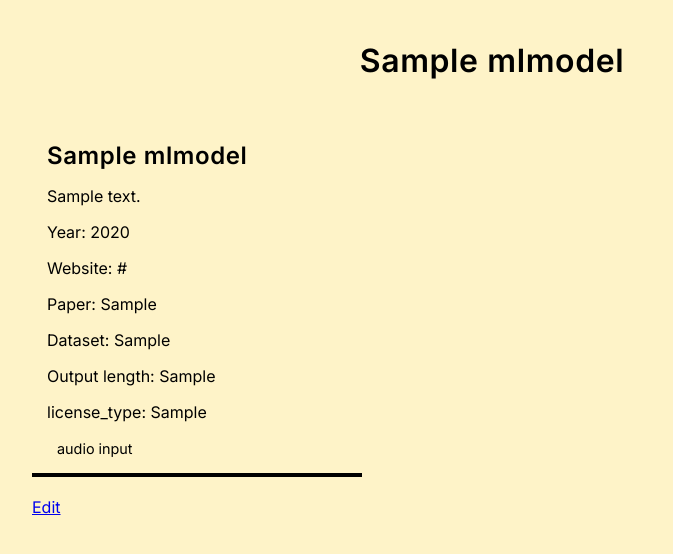
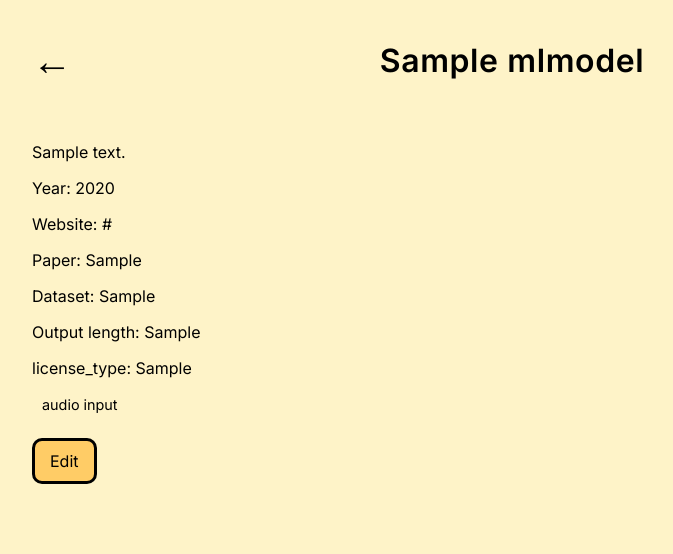
Before and after one commit to Music-RAI/model-explorer, a Django app: page /1/ in a window 1280 px wide. Shown: the top 554 px of the page, without its empty margins (148-821 px from the left). Run offline with Django 4.2, Linux system fonts and the light colour scheme; tables that the repository leaves empty hold one stand-in row (values such as "Sample post").

Commit message:
Style detail views

```diff
--- a/genmodels/static/genmodels/style.css
+++ b/genmodels/static/genmodels/style.css
@@ -4,6 +4,11 @@ body {
     padding: 20px;
     background-color: #FEF3C8; /* <- yellow */
     color: #000;
+}
+
+a {
+    color: inherit;
+    text-decoration: inherit;
 }
 
 .container {
@@ -36,12 +41,14 @@ h1, h2 {
 }
 
 .tag,
-.tag-reset {
+.tag-reset,
+.button {
     padding: 10px;
     margin: 0 5px;
     cursor: pointer;
 }
 
+.button,
 .tag-reset {
     padding-left: 15px;
     padding-right: 15px;
@@ -58,6 +65,7 @@ h1, h2 {
     gap: 20px;
 }
 
+.button,
 .rounded-rect {
     border-radius: 10px;
     border: 3px solid #000; /* #d1d1d1; */
@@ -92,3 +100,24 @@ h1, h2 {
     margin-right: 5px;
     font-size: 0.9em;
 }
+
+.button {
+  display: flex;
+  max-width: fit-content;
+  margin: 0;
+  background-color: #FC6;
+}
+
+.header {
+  display: flex;
+}
+
+.back {
+  align-content: center;
+  font-size: 2.5em;
+  max-width: fit-content;
+}
+
+.detail h1 {
+  flex-grow: 1;
+}
--- a/genmodels/templates/genmodels/detail.html
+++ b/genmodels/templates/genmodels/detail.html
@@ -1,16 +1,18 @@
 {% extends "genmodels/base.html" %}
 {% block content %}
   <div class="container detail">
+    <div class="header">
+      <a class="back" href="/">&larr;</a>
       <h1>{{ model.name }}</h1>
+    </div>
     <!-- TODO: extract to a subview -->
-      <div class="tile">
-        <h2>{{ model.name }}</h2>
+    <div class="detail">
       <p>{{ model.description }}</p>
       {% if model.year %}
         <p>Year: {{ model.year }}</p>
       {% endif %}
       {% if model.website %}
-          <p>Website: {{ model.website }}</p>
+      <p>Website: <a href="{{ model.website }}" target="_blank">{{ model.website }}</a></p>
       {% endif %}
       {% if model.paper %}
         <p>Paper: {{ model.paper }}</p>
@@ -28,6 +30,6 @@
           <span class="tag">audio input</span>
       </div>
     </div>
-      <a href="edit/">Edit</a>
+    <a class="button" href="edit/">Edit</a>
   </div>
 {% endblock content %}
--- a/genmodels/templates/genmodels/detail_edit.html
+++ b/genmodels/templates/genmodels/detail_edit.html
@@ -12,6 +12,6 @@
     {% endfor %}
     -->
 </fieldset>
-<input type="submit" value="Submit changes">
+<input class="button" type="submit" value="Submit changes">
 </form>
 {% endblock content %}
--- a/genmodels/templates/genmodels/index.html
+++ b/genmodels/templates/genmodels/index.html
@@ -16,7 +16,7 @@
 
     <div id="tiles">
       {% for model in ml_models %}
-        <a class="tile rounded-rect">
+        <a class="tile rounded-rect" href="/{{ model.id }}">
           <h2>{{ model.name }}</h2>
           <p>{{ model.description }}</p>
           {% if model.year %}
```
Lines whose indentation alone changed are shown as unchanged.
